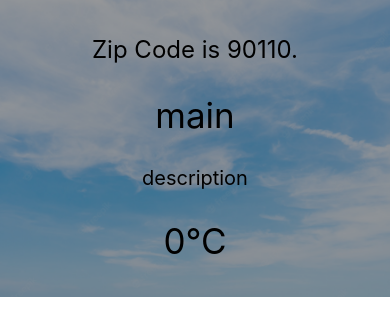
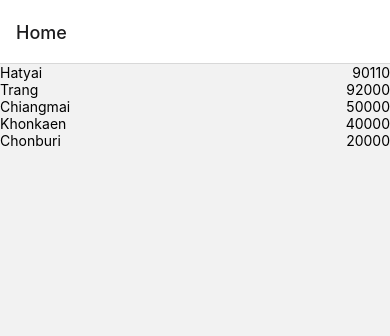
Before and after one commit to 6310110490/lab3SA04, a React Native app: screen /Home in a window 390 px wide. Shown: the top 336 px of the page. Built offline with nearby package versions, Linux system fonts and the light colour scheme; no server answers.

Commit message:
section 6

```diff
--- a/App.js
+++ b/App.js
@@ -1,21 +1,18 @@
-import { StatusBar } from 'expo-status-bar';
 import React from 'react';
-import { StyleSheet, View } from 'react-native';
-import Weather from './components/Weather';
-import Constants from 'expo-constants';
+import { NavigationContainer } from '@react-navigation/native';
+import { createStackNavigator } from '@react-navigation/stack';
+import ZipCodeScreen from './screen/ZipCodeScreen';
+import WeatherScreen from './screen/WeatherScreen';
+
+const Stack = createStackNavigator();
 
 export default function App() {
-
   return (
-    <View style={styles.container}>
-      <Weather zipCode="90110"/>
-      <StatusBar style="auto" />
-    </View>
+    <NavigationContainer>
+      <Stack.Navigator>
+        <Stack.Screen name="Home" component={ZipCodeScreen}/>
+        <Stack.Screen name="Weather" component={WeatherScreen}/>
+      </Stack.Navigator>
+    </NavigationContainer>
   );
 }
-
-const styles = StyleSheet.create({
-  container: {
-    paddingTop: Constants.statusBarHeight
-  },
-});
--- a/babel.config.js
+++ b/babel.config.js
@@ -2,5 +2,6 @@
   api.cache(true);
   return {
     presets: ['babel-preset-expo'],
+    plugins: ['react-native-reanimated/plugin'],
   };
 };
--- /dev/null
+++ b/screen/WeatherScreen.js
@@ -0,0 +1,12 @@
+import React from "react";
+import { StatusBar, View } from "react-native";
+import Weather from '../components/Weather'
+
+export default function WeatherScreen({route}) {
+    return (
+        <View>
+            <Weather zipCode={route.params.zipCode} />
+            <StatusBar style="auto" />
+        </View>
+    );
+}
--- /dev/null
+++ b/screen/ZipCodeScreen.js
@@ -0,0 +1,50 @@
+import React from "react";
+import { FlatList, View ,StatusBar, Text, StyleSheet, TouchableHighlight } from "react-native";
+import { useNavigation } from '@react-navigation/native'
+
+const availableZipItems = [
+    { place: 'Hatyai', code: '90110' },
+    { place: 'Trang', code: '92000' },
+    { place: 'Chiangmai', code: '50000' },
+    { place: 'Khonkaen', code: '40000' },
+    { place: 'Chonburi', code: '20000' },
+]
+
+const ZipItem = ({place, code, navigation}) => (
+    <TouchableHighlight onPress={() => {
+        navigation.navigate('Weather', {zipCode: code})
+    }}>
+        <View style={styles.zipItem}>
+            <Text>{place}</Text>
+            <Text>{code}</Text>
+        </View>
+    </TouchableHighlight>
+)
+
+export default function ZipCodeScreen(){
+    const navigation = useNavigation()
+    return (
+        <View>
+            <FlatList
+                data = {availableZipItems}
+                keyExtractor = {item => item.code}
+                renderItem = {({item}) => <ZipItem {...item} navigation={navigation}/>}
+            />
+            <StatusBar style="auto" />
+        </View>
+    );
+}
+
+const styles = StyleSheet.create({
+    zipItem: {
+        flex: 1,
+        flexDirection: 'row',
+        justifyContent: 'space-between',
+    },
+    zipPlace: {
+        flex: 1,
+    },
+    zipCode: {
+        flex: 1,
+    }
+})
```
Also changed, not shown: package.json (+7 -0 lines), 1 other file (tests, documents, lock files or other folders).
